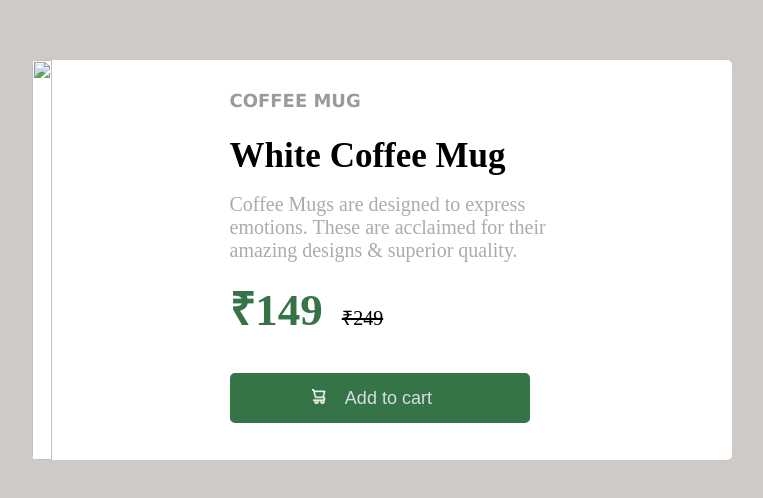
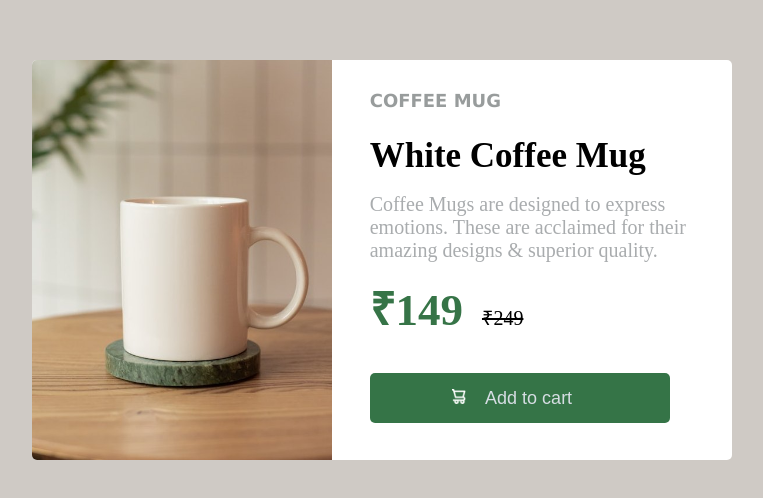
Before and after one commit to Rishik2002/cart.github.io, a plain HTML site: page index.html in a window 1280 px wide. Shown: the part 140-638 px from the top of the page, without its empty margins (258-1021 px from the left). Drawn offline with nearby package versions, Linux system fonts and the light colour scheme.

Commit message:
Update index.html

```diff
--- a/index.html
+++ b/index.html
@@ -12,7 +12,7 @@
 
     <div id="wrapper">
         <div class="container">
-            <div class="left"><img src=".images/mug.jpg" alt=""></div>
+            <div class="left"><img src="./images/mug.jpg" alt=""></div>
             <div class="right">
                 <h4>COFFEE MUG</h4>
                 <h1>White Coffee Mug</h1>
```
